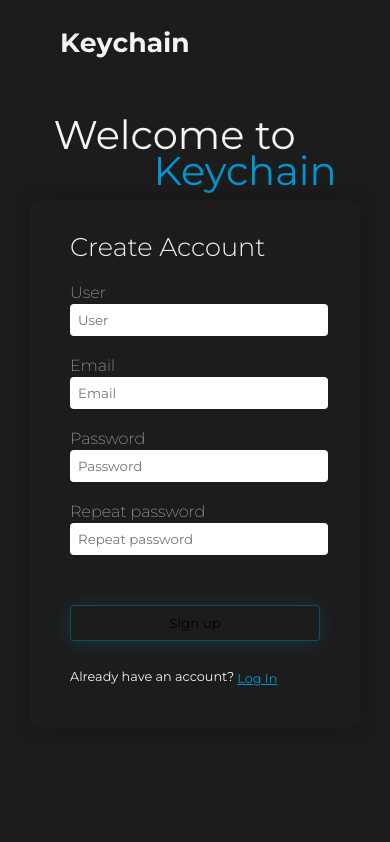
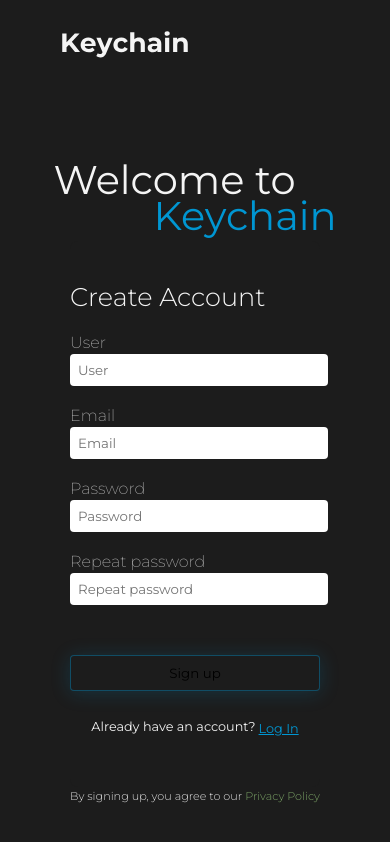
Before and after one commit to yagoid/Keychain, a React (Vite) app: page /signup in a window 390 px wide. Shown: the top 842 px of the page. Built offline with nearby package versions, Linux system fonts and the light colour scheme; no server answers.

Commit message:
Changes in privacy policy logic

```diff
--- a/src/assets/locales/texts.js
+++ b/src/assets/locales/texts.js
@@ -82,6 +82,18 @@ export const TEXTS = {
     signUp: {
       es: "Registrarse",
       en: "Sign up"
+    },
+    privacyPolicyAccepted: {
+      es: "Acepto la política de privacidad",
+      en: "I accept the Privacy Policy"
+    },
+    privacyPolicySignup: {
+      es: "Registrándose, aceptas nuestra",
+      en: "By signing up, you agree to our"
+    },
+    close: {
+      es: "Cerrar",
+      en: "Close"
     },
     questionAlreadyHaveAccount: {
       es: "¿Ya tienes una cuenta?",
--- a/src/components/Footer.css
+++ b/src/components/Footer.css
@@ -43,5 +43,12 @@ footer span {
     .footer-content {
         justify-content: space-between;
         gap: 0;
+        font-size: 0.8rem;
     }
 }
+
+@media (max-width: 350px) {
+    .footer-content {
+        font-size: 0.7rem;
+    }
+}
--- a/src/components/Footer.jsx
+++ b/src/components/Footer.jsx
@@ -1,3 +1,4 @@
+import { Link } from "react-router-dom";
 import { TEXTS } from "./../assets/locales/texts.js";
 import "./Footer.css";
 
@@ -7,7 +8,14 @@ export default function Footer() {
       <span></span>
       <div className="footer-content">
         <p>{TEXTS.footer.en}</p>
-        <p>{TEXTS.privacyPolicy.en}</p>
+        <p>
+          <Link
+            to="https://disco-holly-d3f.notion.site/Pol-tica-de-privacidad-d0029853470a410695e0f871652cf316?pvs=4"
+            target="_blank"
+          >
+            {TEXTS.privacyPolicy.en}
+          </Link>
+        </p>
       </div>
     </footer>
   );
--- a/src/components/SolutionsContent.css
+++ b/src/components/SolutionsContent.css
@@ -71,6 +71,7 @@
 
 .icon-tittle {
     display: flex;
+    align-items: center;
     gap: 10px;
     margin: 5px 5px;
 }
@@ -118,7 +119,7 @@
 
     .solutions-content p {
         font-size: 1rem;
-        margin-top: 5px;
+        margin-top: 15px;
     }
 
     .solutions-content > :nth-child(1) {
@@ -142,12 +143,20 @@
 
 @media (max-width: 420px) {
     .solutions-content {
-        margin-left: 2vh;
+        padding-left: 2vh;
+        margin-right: 2vh;
     }
 
     .solutions-content p {
         font-size: 1rem;
         margin-top: 5px;
+    }
+
+    .icon-tittle * {
+        margin: 0;
+    }
+    .icon-paragraph {
+        padding-left: 20px;
     }
 
     .solutions-paragraph {
--- a/src/pages/About.css
+++ b/src/pages/About.css
@@ -74,6 +74,10 @@
   .main-content {
     margin-top: 10vh;
   }
+
+  .locator-bar {
+    left: 3%;
+  }
 }
 
 @keyframes fadeIn {
--- a/src/pages/Login.css
+++ b/src/pages/Login.css
@@ -1,5 +1,5 @@
 .login-logo {
-  position: fixed;
+  position: absolute;
   max-width: 130px;
   margin-left: 60px;
   margin-top: 30px;
@@ -17,6 +17,7 @@
   padding: 50px 60px;
   border-radius: 8px;
   box-shadow: 0px 0px 20px rgba(0, 0, 0, 0.3);
+  background-color: #1c1c1c;
   animation: fadeInUp 0.5s ease forwards;
 }
 
@@ -84,6 +85,7 @@
 
 .question-create-account {
   display: flex;
+  justify-content: center;
   gap: 3px;
   font-size: 0.80rem;
   margin-top: 15px;
--- a/src/pages/SignUp.css
+++ b/src/pages/SignUp.css
@@ -16,16 +16,16 @@
     width: 250px;
 }
 
+.welcome-text {
+    display: flex;
+    flex-direction: column;
+    margin-bottom: 300px;
+}
+
 .signup-heading h2 {
     font-size: 1.6rem;
     font-weight: 300;
     margin-top: 0px;
-}
-
-.welcome-text {
-    display: flex;
-    flex-direction: column;
-    margin-bottom: 300px;
 }
 
 .welcome-text span {
@@ -61,6 +61,25 @@
 }
 .correct-icon {
    width: 15px;
+}
+
+.privacy-policy-agree-text {
+    position: absolute;
+    display: flex;
+    align-items: center;
+    justify-content: center;
+    width: 100%;
+    font-size: 0.8rem;
+    font-weight: 300;
+    opacity: 0.9;
+    bottom: 0;
+    margin-bottom: 10px;
+}
+.privacy-policy-agree-text span {
+    margin-left: 3px;
+}
+.privacy-policy-agree-text span:hover {
+    text-decoration: underline;
 }
 
 @media (max-width: 1509px) {
@@ -106,5 +125,32 @@
 
     .login-form {
         padding: 30px 40px;
+    }
+}
+
+@media (max-width: 400px) {
+    .login-logo {
+        position: relative;
       }
+
+    .signup-page {
+        padding-top: 0px;
+    }
+
+    .login-form {
+        padding: 40px 0px;
+        box-shadow: none;
+        animation: fadeInUp 0.5s ease forwards;
+    }
+
+    .welcome-text {
+        margin-bottom: 5px;
+    }
+
+    .privacy-policy-agree-text {
+        position: relative;
+        font-size: 0.7rem;
+        bottom: 1;
+        margin-bottom: 10px;
+    }
 }
--- a/src/pages/SignUp.jsx
+++ b/src/pages/SignUp.jsx
@@ -194,6 +194,18 @@ export default function SignUpPage() {
           <span>{TEXTS.welcome.en}</span>
           <span> {TEXTS.keychain.en}</span>
         </div>
+        <span className="privacy-policy-agree-text">
+          {TEXTS.privacyPolicySignup.en}
+          <span>
+            <Link
+              to="https://disco-holly-d3f.notion.site/Pol-tica-de-privacidad-d0029853470a410695e0f871652cf316?pvs=4"
+              target="_blank"
+              style={{ color: "#84af6d" }}
+            >
+              {TEXTS.privacyPolicy.en}
+            </Link>
+          </span>
+        </span>
       </div>
     </div>
   );
```
